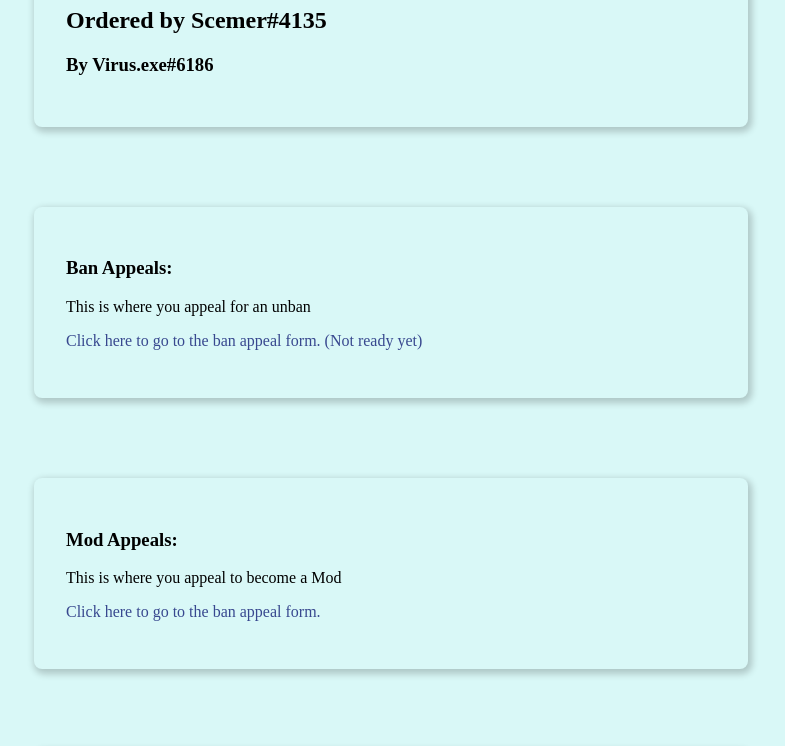
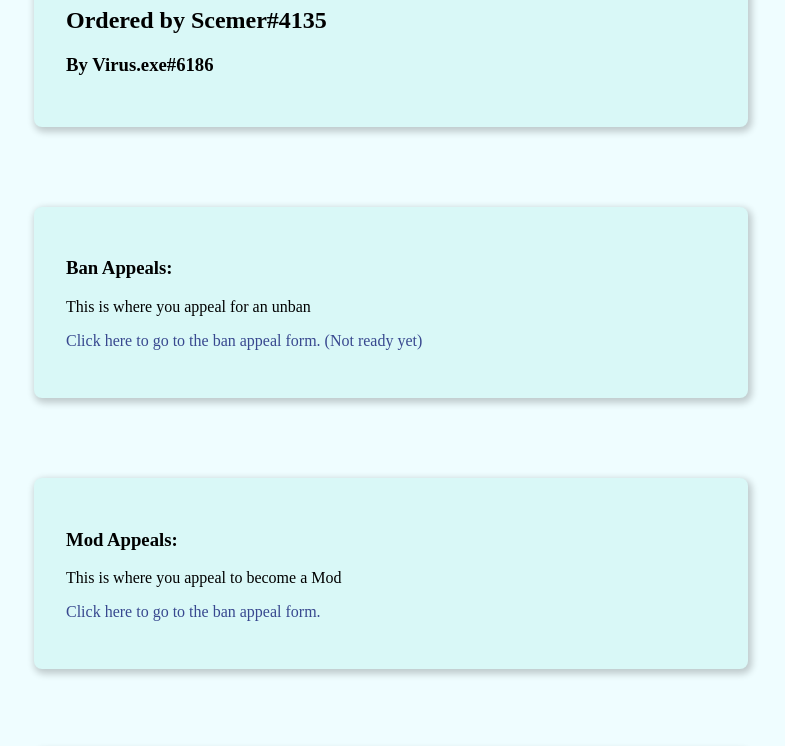
Before and after one commit to Danx3mer/Luffy-Yes-Appeals, a plain HTML site: page index.html in a window 1280 px wide. Shown: the part 185-931 px from the top of the page, without its empty margins (249-1034 px from the left). Drawn offline with Linux system fonts and the light colour scheme.

Commit message:
Update index.html

```diff
--- a/index.html
+++ b/index.html
@@ -5,7 +5,7 @@
     <meta name="viewport" content="width=device-width, initial-scale=1">
     <style type="text/css">
     body {
-        background-color: #d9f8f7;
+        background-color: #effdff;
         margin: 0;
         padding: 0;
         font-family: "Alternate Gothic", "Alternate Gothic", "Alternate Gothic", "Alternate Gothic", "Alternate Gothic", "Alternate Gothic", "Alternate Gothic", "Alternate Gothic", "Alternate Gothic";
```
